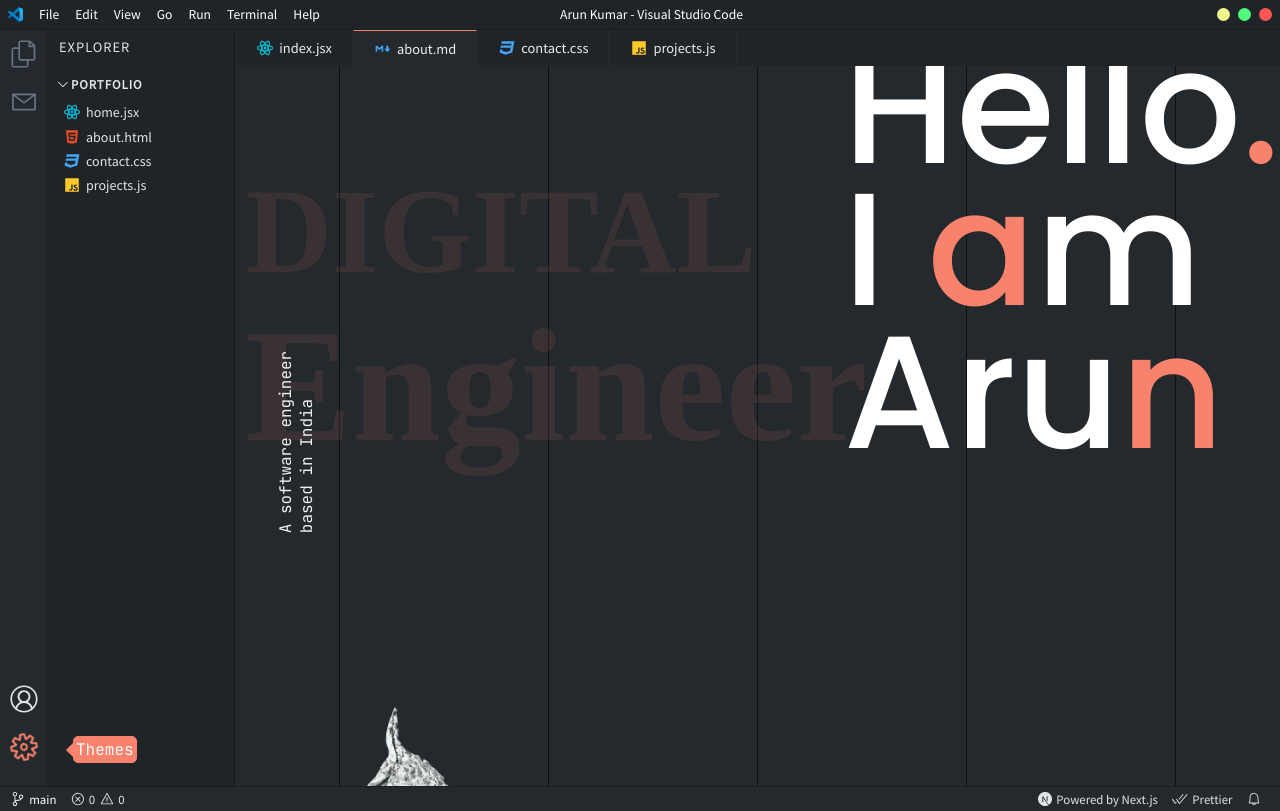
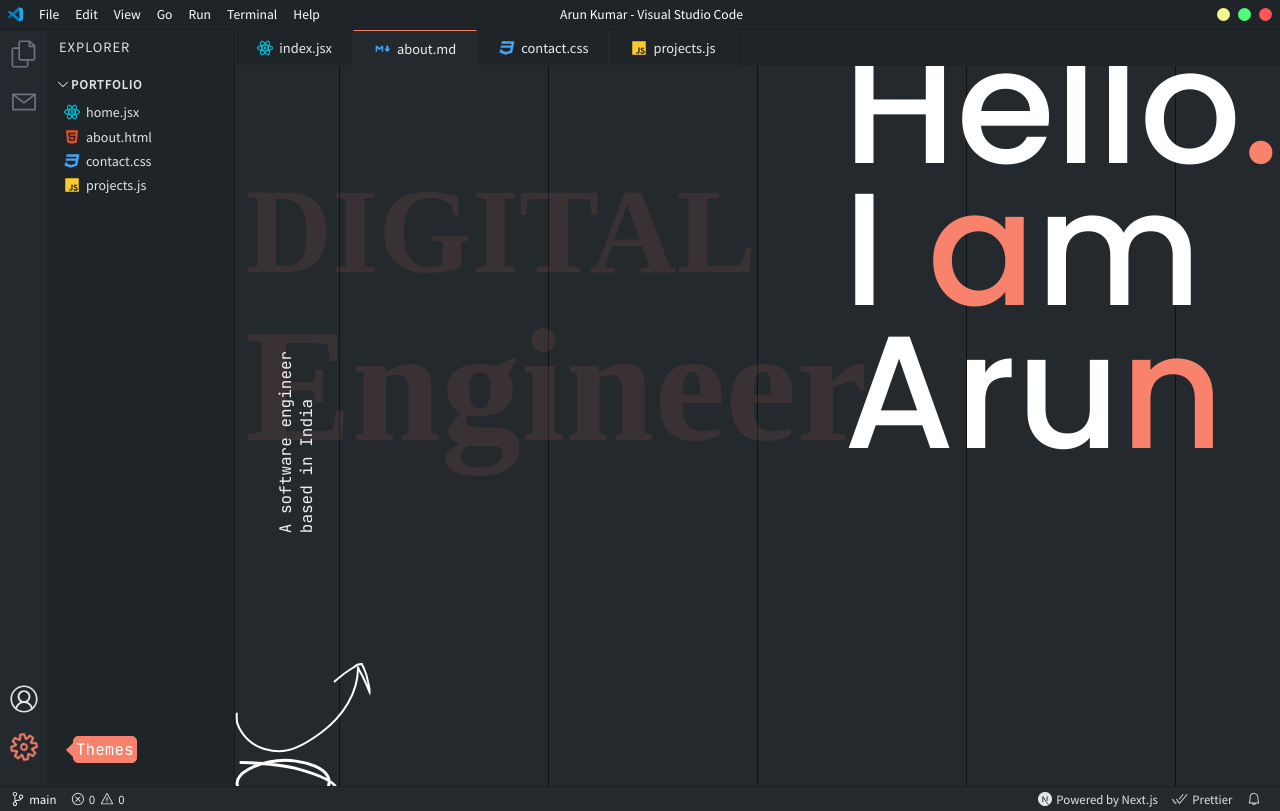
Before and after one commit to ArunNGun/code-port, a Next.js app: page /about in a window 1280 px wide. Built offline with nearby package versions, Linux system fonts and the light colour scheme.

Commit message:
projects init

```diff
--- /dev/null
+++ b/components/icons/ArrowIcon.jsx
@@ -0,0 +1,17 @@
+const ArrowIcon = () => {
+    return (
+        <div>
+            <svg width="136" height="90" xmlns="http://www.w3.org/2000/svg">
+                <path
+                    d="M1.791 49.777c-.154 4.195-.626 7.827.954 11.852C7.36 73.39 17.485 82.682 29.442 85.955c6.397 1.75 13.576 2.803 20.193 1.89C62.927 86.012 76.9 76.609 87.222 68.784c20.494-15.536 36.094-38.7 35.837-65.222-.256 2.407 2.277 5.37 3.358 7.347 3.17 5.796 5.405 12.093 8.129 18.101.294-2.43-1.167-8.517-1.441-9.82a58.697 58.697 0 0 0-4.824-15.298 6.762 6.762 0 0 1-1.419-2.863c-3.007-.098-5.698.975-8.074 3.217-7.107 4.072-13.72 9.399-19.817 14.854"
+                    stroke="#FFF"
+                    strokeWidth="2"
+                    fill="none"
+                    fillRule="evenodd"
+                ></path>
+            </svg>
+        </div>
+    );
+};
+
+export default ArrowIcon;
--- /dev/null
+++ b/components/icons/CircleIcon.jsx
@@ -0,0 +1,17 @@
+const CircleIcon = () => {
+    return (
+        <div>
+            <svg width="104" height="54" xmlns="http://www.w3.org/2000/svg">
+                <path
+                    d="M4.66 4.442C19.968 3.87 51.687 7.98 59.806 10.15c8.119 2.17 42.004 11.335 42.193 22.216.19 10.881-23.966 21.44-51.095 18.938C23.775 48.802 2.174 36.415 2.001 25.7 1.828 14.986 19.498 5.55 42.092 2.767c22.595-2.785 62.01 7.677 49.853 28.879"
+                    stroke="#fff"
+                    strokeWidth="3"
+                    fill="none"
+                    fillRule="evenodd"
+                ></path>
+            </svg>
+        </div>
+    );
+};
+
+export default CircleIcon;
--- a/next.config.js
+++ b/next.config.js
@@ -4,6 +4,7 @@ module.exports = {
       'res.cloudinary.com',
       'avatars.githubusercontent.com',
       'imgur.com',
+      'i.imgur.com',
     ],
   },
 };
--- a/pages/about.jsx
+++ b/pages/about.jsx
@@ -2,6 +2,8 @@ import styles from '../styles/AboutPage.module.css';
 import { useRef, useEffect } from "react";
 import gsap from "gsap";
 import Link from 'next/link';
+import CircleIcon from '../components/icons/CircleIcon';
+import ArrowIcon from '../components/icons/ArrowIcon';
 
 const AboutPage = () => {
   const linesRef = useRef(null);
@@ -35,6 +37,21 @@ const AboutPage = () => {
       <div className={styles.aboutMain}>
         <div className={styles.section1}>
           <div className={styles.image1}>
+            {/* // mess */}
+            <div className={styles.funnyTextContainer}>
+              <div className={styles.funnyTextInnerContainer}>
+                <div className={styles.arrowIcon}>
+                  <ArrowIcon />
+                </div>
+                <div className={styles.circleIcon}>
+                  <CircleIcon />
+                </div>
+                <p className={styles.funnyText}>
+                  I'm not this one
+                </p>
+              </div>
+            </div>
+            {/* ends here */}
             <img className={styles.cat} src="/cat.png" alt="" />
           </div>
           <div className={styles.summary1}>
@@ -50,7 +67,7 @@ const AboutPage = () => {
             <h1>ME</h1>
           </div>
           <div className={styles.summary2}>
-            I'm always <br /> interested about <br /> cool stuff. Are you <br /> minding a project?<br /><span className={styles.stroke}><Link href='/contact' >Let's talk.</Link></span> </div>
+            I'm always <br /> up for new <br /> challenges. Got a <br /> project in mind?<br /><span className={styles.stroke}><Link href='/contact' >Let's talk.</Link></span> </div>
         </div>
         <div className={styles.section3}>
           <a href='https://github.com/ArunNGun' className="socialLinks">GITHUB</a>
--- a/pages/projects.jsx
+++ b/pages/projects.jsx
@@ -5,7 +5,7 @@ import styles from '../styles/ProjectsPage.module.css';
 const ProjectsPage = ({ projects }) => {
   return (
     <>
-      <h3>Stuff I've Built So Far</h3>
+      <h3>Some of my Work</h3>
       <div className={styles.container}>
         {projects.map((project) => (
           <ProjectCard key={project.id} project={project} />
```
